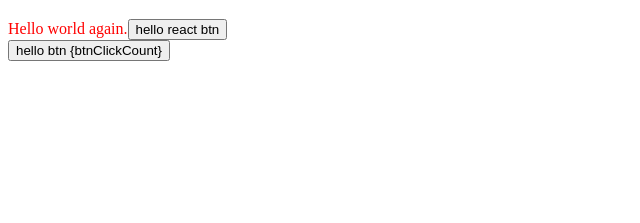
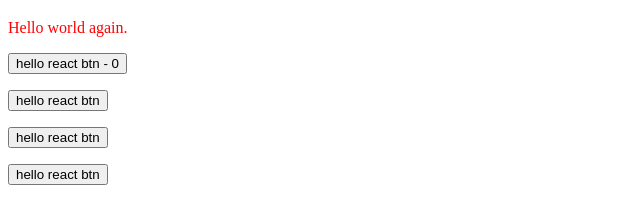
Before and after one commit to codingforentrepreneurs/Websockets-from-Scratch-with-Python-JavaScript, a React app: page / in a window 1280 px wide. Shown: the part 61-284 px from the top of the page, without its empty margins (0-640 px from the left). Built offline with nearby package versions, Linux system fonts and the light colour scheme.

Commit message:
15 - The Basics of Props in React Components

```diff
--- a/index.html
+++ b/index.html
@@ -6,13 +6,6 @@
     <body>
         <h1>Hello world</h1>
         <div id='app'></div>
-        <button id='myBtn'>hello btn {btnClickCount}</button>
-        <script>
-            var btn = document.getElementById("myBtn")
-            btn.addEventListener('click', (event)=>{
-                alert("Button clicked.")
-            })
-            </script>
         <script src='index.js'></script>
     </body>
 </html>
--- a/index.js
+++ b/index.js
@@ -2,18 +2,31 @@ import React, {useState} from 'react'
 import ReactDOM from 'react-dom'
 
 
-const Btn = () =>{
+const BtnLabel = (props) =>{
+
+    return <span> - {props.count} </span>
+}
+
+const Btn = (props) =>{
     const [clickCount, setClickCount] = useState(0)
-
+    console.log(props)
+    const shouldRenderCount = props.renderCount === true ? true : false
+    const renderCountLabel = shouldRenderCount === true ? <BtnLabel count={clickCount} /> : null
     const handleClick = (event) =>{
         // alert("btn in react")
         setClickCount(clickCount + 1)
     }
-    return <button onClick={handleClick} className={`class-${clickCount}`}>hello react btn</button>
+    return <button onClick={handleClick} className={`class-${clickCount}`}>hello react btn {renderCountLabel}</button>
 }
 
 const App = () => {
-    return <div>Hello world again.<Btn /></div>
+    return <div>Hello world again.
+
+       <p> <Btn renderCount /></p>
+       <p> <Btn /></p>
+       <p> <Btn /></p>
+       <p> <Btn /></p>
+    </div>
 }
 
 const htmlElement = document.getElementById("app")
```
